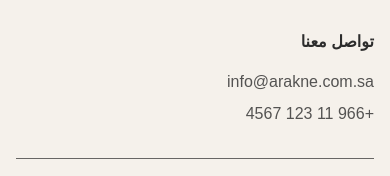
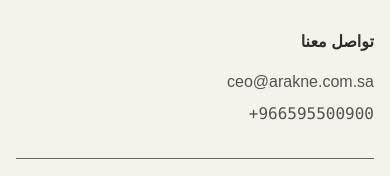
Before and after one commit to Arakne-Tec/Website, a React (Vite) app: page / in a window 390 px wide. Shown: the part 8455-8631 px from the top of the page. Built offline with nearby package versions, Linux system fonts and the light colour scheme.

Commit message:
Add comprehensive .gitignore and fix phone number RTL display

```diff
--- a/src/App.jsx
+++ b/src/App.jsx
@@ -763,8 +763,8 @@
             <div>
               <h4 className="font-bold mb-4">{isArabic ? 'تواصل معنا' : 'Contact Us'}</h4>
               <div className="space-y-2 opacity-80">
-                <p>info@arakne.com.sa</p>
-                <p>+966 11 123 4567</p>
+                <p>ceo@arakne.com.sa</p>
+                <span className='flex'><pre style={{direction: 'ltr'}}>+966595500900</pre></span>
               </div>
             </div>
           </div>
```
Also changed, not shown: 2 other files (tests, documents, lock files or other folders).
